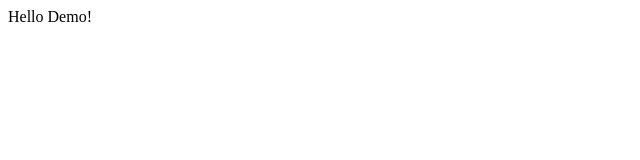
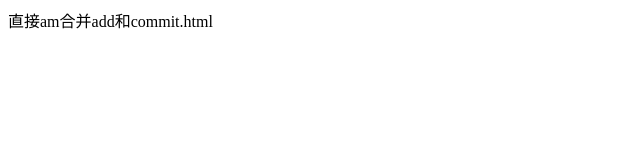
Before and after one commit to yoassassin/-, a plain HTML site: page 直接am合并add和commit.html in a window 1280 px wide. Shown: the whole page, without its empty margins (0-640 px from the left). Drawn offline with Linux system fonts and the light colour scheme.

Commit message:
直接am合并add和commit.html

```diff
--- a/直接am合并add和commit.html
+++ b/直接am合并add和commit.html
@@ -4,6 +4,6 @@
 	<title>Demo</title>
 </head>
 <body>
-Hello Demo!
+直接am合并add和commit.html
 </body>
 </html>
```
